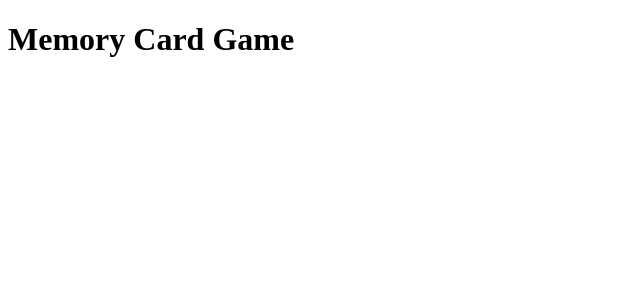
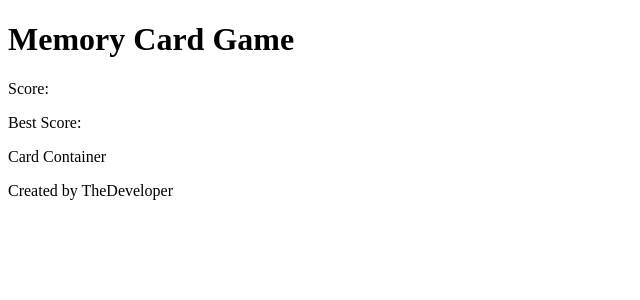
Before and after one commit to JusticeCodes00/odin-memory-card, a React (Vite) app: page / in a window 1280 px wide. Shown: the top 300 px of the page, without its empty margins (0-640 px from the left). Built offline with nearby package versions, Linux system fonts and the light colour scheme.

Commit message:
feat: add component skeletons
ensure project runs without errors

```diff
--- a/src/App.jsx
+++ b/src/App.jsx
@@ -1,7 +1,16 @@
+import "./styles/App.css";
+import Header from "./components/Header";
+import CardContainer from "./components/CardContainer";
+import Footer from "./components/Footer";
+
 export default function App() {
   return (
-    <div className="App">
-      <h1>Memory Card Game</h1>
+    <div className="app">
+      <Header />
+      <main>
+        <CardContainer />
+      </main>
+      <Footer />
     </div>
   );
 }
--- a/src/components/Card.jsx
+++ b/src/components/Card.jsx
@@ -0,0 +1,3 @@
+export default function Card() {
+  return <p>Card</p>;
+}
--- a/src/components/CardContainer.jsx
+++ b/src/components/CardContainer.jsx
@@ -0,0 +1,7 @@
+export default function CardContainer() {
+  return (
+    <div className="card-container">
+      <p>Card Container</p>
+    </div>
+  );
+}
--- a/src/components/Footer.jsx
+++ b/src/components/Footer.jsx
@@ -0,0 +1,7 @@
+export default function Footer() {
+  return (
+    <footer>
+      <p>Created by TheDeveloper</p>
+    </footer>
+  );
+}
--- a/src/components/Header.jsx
+++ b/src/components/Header.jsx
@@ -0,0 +1,10 @@
+import Scoreboard from "./Scoreboard.jsx";
+
+export default function Header() {
+  return (
+    <header>
+      <h1>Memory Card Game</h1>
+      <Scoreboard />
+    </header>
+  );
+}
--- /dev/null
+++ b/src/components/Scoreboard.jsx
@@ -0,0 +1,12 @@
+export default function Scoreboard() {
+  return (
+    <div className="score-board">
+      <p>
+        <span>Score: </span>
+      </p>
+      <p>
+        <span>Best Score: </span>
+      </p>
+    </div>
+  );
+}
```
Also changed, not shown: src/components/ScoreBoard.jsx (deleted).
